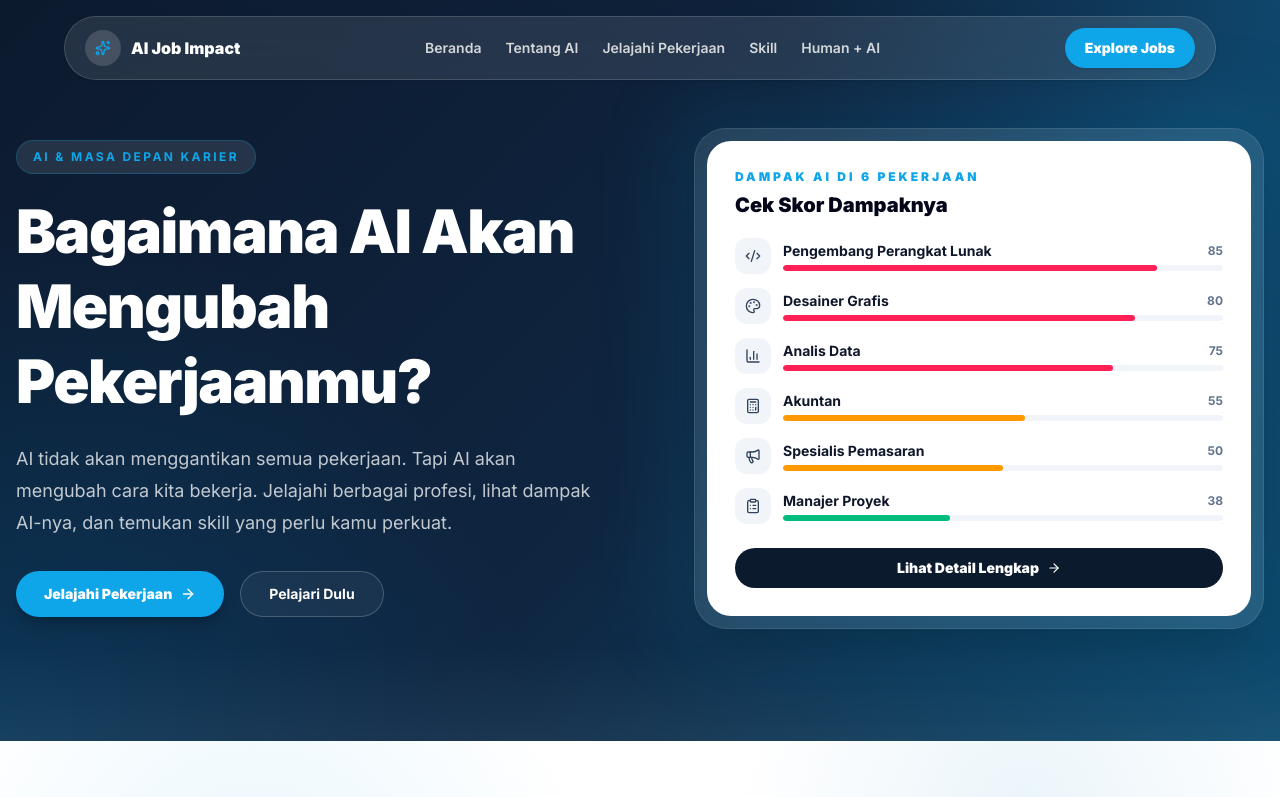
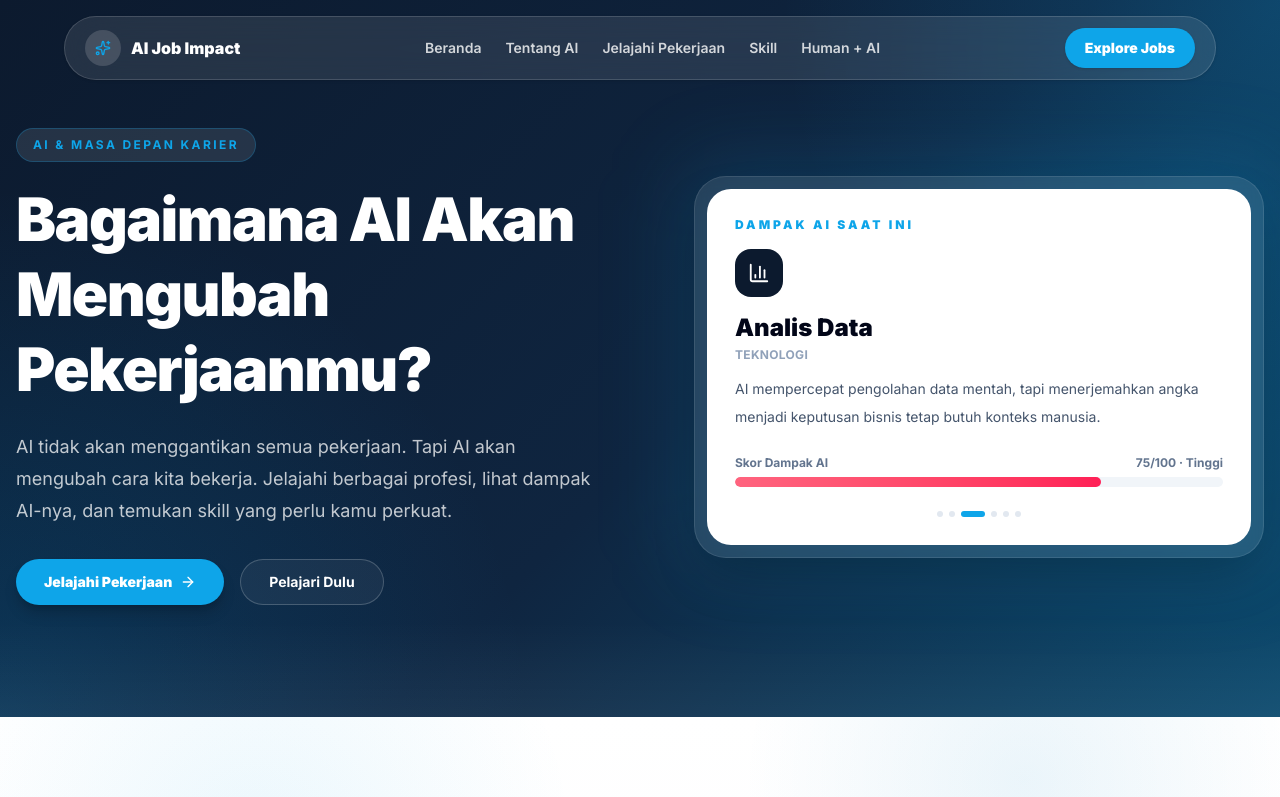
Before and after one commit to kevinazzaky/ai-job, a Next.js app: page / in a window 1280 px wide. Shown: the top 797 px of the page. Built offline with nearby package versions, Linux system fonts and the light colour scheme.

Commit message:
feat: auto-rotating AI impact showcase in hero

```diff
--- a/src/components/sections/Hero.tsx
+++ b/src/components/sections/Hero.tsx
@@ -1,26 +1,56 @@
+"use client";
+
+import { useEffect, useState } from "react";
+import { AnimatePresence, motion } from "framer-motion";
 import { ArrowRight } from "lucide-react";
 import { jobs } from "@/src/data/jobs";
 import { getJobIcon } from "@/lib/icon-map";
 
-const LEVEL_COLOR: Record<string, string> = {
-  Low: "bg-emerald-500",
-  Medium: "bg-amber-500",
-  High: "bg-rose-500",
+const LEVEL_LABEL: Record<string, string> = {
+  Low: "Rendah",
+  Medium: "Sedang",
+  High: "Tinggi",
 };
 
-const sortedJobs = [...jobs].sort((a, b) => b.impactScore - a.impactScore);
+const LEVEL_GRADIENT: Record<string, string> = {
+  Low: "from-emerald-400 to-emerald-500",
+  Medium: "from-amber-400 to-amber-500",
+  High: "from-rose-400 to-rose-500",
+};
+
+const ROTATE_INTERVAL_MS = 2500;
 
 export default function Hero() {
+  const [activeIndex, setActiveIndex] = useState(0);
+
+  useEffect(() => {
+    const prefersReducedMotion = window.matchMedia(
+      "(prefers-reduced-motion: reduce)",
+    ).matches;
+
+    if (prefersReducedMotion) return;
+
+    const timer = setInterval(() => {
+      setActiveIndex((prev) => (prev + 1) % jobs.length);
+    }, ROTATE_INTERVAL_MS);
+
+    return () => clearInterval(timer);
+  }, []);
+
+  const activeJob = jobs[activeIndex];
+  const Icon = getJobIcon(activeJob.icon);
+
   return (
     <section
       id="home"
-      className="relative overflow-hidden pt-32 pb-20 text-white dark-pattern md:pb-28"
+      className="dark-pattern relative overflow-hidden pt-32 pb-20 text-white md:pb-28"
     >
-      <div className="absolute inset-x-0 bottom-0 h-24 bg-gradient-to-t from-white/5 to-transparent" />
+      <div className="absolute inset-x-0 bottom-0 h-24 bg-linear-to-t from-white/5 to-transparent" />
 
       <div className="container relative mx-auto grid items-center gap-12 px-4 lg:grid-cols-[1.05fr_0.95fr]">
+        {/* Hero Content */}
         <div>
-          <p className="mb-5 inline-flex rounded-full border border-[var(--color-accent)]/25 bg-white/10 px-4 py-2 text-xs font-bold uppercase tracking-[0.2em] text-[var(--color-accent)]">
+          <p className="mb-5 inline-flex rounded-full border border-(--color-accent)/25 bg-white/10 px-4 py-2 text-xs font-bold uppercase tracking-[0.2em] text-(--color-accent)">
             AI & Masa Depan Karier
           </p>
 
@@ -34,11 +64,10 @@ export default function Hero() {
             dan temukan skill yang perlu kamu perkuat.
           </p>
 
-          {/* CTA */}
           <div className="mt-8 flex flex-col gap-4 sm:flex-row">
             <a
               href="#jobs"
-              className="inline-flex items-center justify-center gap-2 rounded-full bg-[var(--color-accent)] px-7 py-3 text-sm font-black text-white shadow-lg shadow-black/20 transition hover:-translate-y-0.5 hover:opacity-90"
+              className="inline-flex items-center justify-center gap-2 rounded-full bg-(--color-accent) px-7 py-3 text-sm font-black text-white shadow-lg shadow-black/20 transition hover:-translate-y-0.5 hover:opacity-90"
             >
               Jelajahi Pekerjaan
               <ArrowRight size={16} />
@@ -55,59 +84,79 @@ export default function Hero() {
 
         {/* Impact Card */}
         <div className="relative">
-          <div className="absolute -inset-4 rounded-[2.5rem] bg-[var(--color-accent)]/15 blur-2xl" />
+          <div className="absolute -inset-4 rounded-[2.5rem] bg-(--color-accent)/15 blur-2xl" />
 
           <div className="relative rounded-[2rem] border border-white/10 bg-white/10 p-3 shadow-2xl backdrop-blur">
-            <div className="rounded-[1.5rem] bg-white p-6 text-slate-950 sm:p-7">
-              <p className="text-xs font-black uppercase tracking-[0.25em] text-[var(--color-accent)]">
-                Dampak AI di 6 Pekerjaan
+            <div className="relative min-h-[300px] overflow-hidden rounded-[1.5rem] bg-white p-7 text-slate-950">
+              <p className="text-xs font-black uppercase tracking-[0.25em] text-(--color-accent)">
+                Dampak AI Saat Ini
               </p>
 
-              <h2 className="mt-2 text-xl font-black leading-tight text-slate-950">
-                Cek Skor Dampaknya
-              </h2>
+              <AnimatePresence mode="wait">
+                <motion.div
+                  key={activeJob.id}
+                  initial={{ opacity: 0, y: 10 }}
+                  animate={{ opacity: 1, y: 0 }}
+                  exit={{ opacity: 0, y: -10 }}
+                  transition={{ duration: 0.35 }}
+                >
+                  <div className="mt-4 inline-flex h-12 w-12 items-center justify-center rounded-2xl bg-(--color-primary) text-white">
+                    <Icon size={22} />
+                  </div>
 
-              <div className="mt-5 space-y-3.5">
-                {sortedJobs.map((job) => {
-                  const Icon = getJobIcon(job.icon);
+                  <h2 className="mt-4 text-2xl font-black leading-tight text-slate-950">
+                    {activeJob.title}
+                  </h2>
 
-                  return (
-                    <div key={job.id} className="flex items-center gap-3">
-                      <div className="inline-flex h-9 w-9 shrink-0 items-center justify-center rounded-xl bg-slate-100 text-slate-700">
-                        <Icon size={16} />
-                      </div>
+                  <p className="mt-1 text-xs font-bold uppercase tracking-wide text-slate-400">
+                    {activeJob.category}
+                  </p>
 
-                      <div className="min-w-0 flex-1">
-                        <div className="flex items-center justify-between gap-2">
-                          <p className="truncate text-sm font-bold text-slate-900">
-                            {job.title}
-                          </p>
+                  <p className="mt-3 text-sm leading-7 text-slate-600">
+                    {activeJob.description}
+                  </p>
 
-                          <span className="shrink-0 text-xs font-bold text-slate-500">
-                            {job.impactScore}
-                          </span>
-                        </div>
+                  <div className="mt-6">
+                    <div className="mb-1.5 flex items-center justify-between text-xs font-bold text-slate-500">
+                      <span>Skor Dampak AI</span>
 
-                        <div className="mt-1 h-1.5 w-full overflow-hidden rounded-full bg-slate-100">
-                          <div
-                            className={`h-full rounded-full ${LEVEL_COLOR[job.impactLevel]}`}
-                            style={{ width: `${job.impactScore}%` }}
-                          />
-                        </div>
-                      </div>
+                      <span>
+                        {activeJob.impactScore}/100 ·{" "}
+                        {LEVEL_LABEL[activeJob.impactLevel]}
+                      </span>
                     </div>
-                  );
-                })}
+
+                    <div className="h-2.5 w-full overflow-hidden rounded-full bg-slate-100">
+                      <motion.div
+                        key={`${activeJob.id}-bar`}
+                        initial={{ width: 0 }}
+                        animate={{ width: `${activeJob.impactScore}%` }}
+                        transition={{
+                          duration: 0.6,
+                          ease: "easeOut",
+                        }}
+                        className={`h-full rounded-full bg-linear-to-r ${
+                          LEVEL_GRADIENT[activeJob.impactLevel]
+                        }`}
+                      />
+                    </div>
+                  </div>
+                </motion.div>
+              </AnimatePresence>
+
+              {/* Pagination Indicator */}
+              <div className="mt-6 flex items-center justify-center gap-1.5">
+                {jobs.map((job, index) => (
+                  <span
+                    key={job.id}
+                    className={`h-1.5 rounded-full transition-all ${
+                      index === activeIndex
+                        ? "w-6 bg-(--color-accent)"
+                        : "w-1.5 bg-slate-200"
+                    }`}
+                  />
+                ))}
               </div>
-
-              {/* Detail CTA */}
-              <a
-                href="#jobs"
-                className="mt-6 flex items-center justify-center gap-2 rounded-full bg-[var(--color-primary)] px-5 py-2.5 text-sm font-black text-white transition hover:opacity-90"
-              >
-                Lihat Detail Lengkap
-                <ArrowRight size={14} />
-              </a>
             </div>
           </div>
         </div>
```
